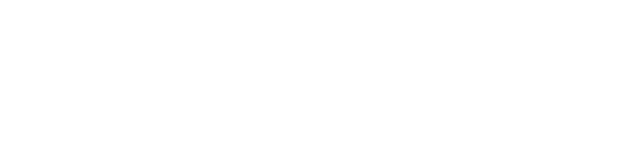
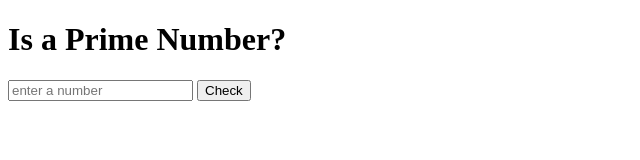
Before and after one commit to anushasunil/prime-number-JS, a plain HTML site: page index.html in a window 1280 px wide. Shown: the whole page, without its empty margins (0-640 px from the left). Drawn offline with Linux system fonts and the light colour scheme.

Commit message:
feat: added input field, button

```diff
--- a/index.html
+++ b/index.html
@@ -7,6 +7,15 @@
     <title>Is Prime Number?</title>
 </head>
 <body>
+    <div class="container">
+
+        <h1>Is a Prime Number?</h1>
+        <input type="number" id="userInputYear"placeholder="enter a number">
+        <button class="check">Check</button>
+        <div class="result"></div>
+
+    </div>
+    <script src="index.js"></script>
 
 
 </body>
```
